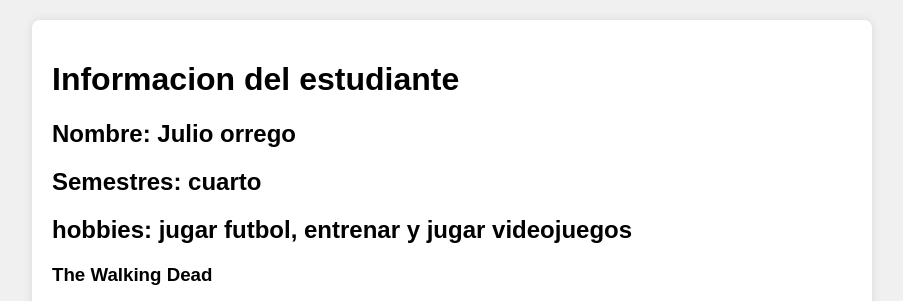
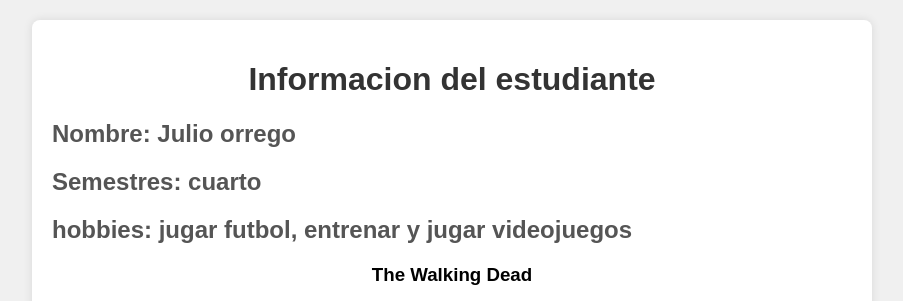
Before and after one commit to JulioOV29/Trabajo_Bp, a plain HTML site: page index.html in a window 1280 px wide. Shown: the top 301 px of the page, without its empty margins (188-1091 px from the left). Drawn offline with Linux system fonts and the light colour scheme.

Commit message:
se modificaron los h1, h2 y h3

```diff
--- a/styles.css
+++ b/styles.css
@@ -13,3 +13,16 @@ body {
     border-radius: 8px;
     box-shadow: 0px 0px 10px 0px rgba(0,0,0,0.1);
 }
+
+h1 {
+    color: #333;
+    text-align: center;
+}
+
+h2 {
+    color: #555;
+}
+
+h3 {
+    text-align: center;
+}
```
